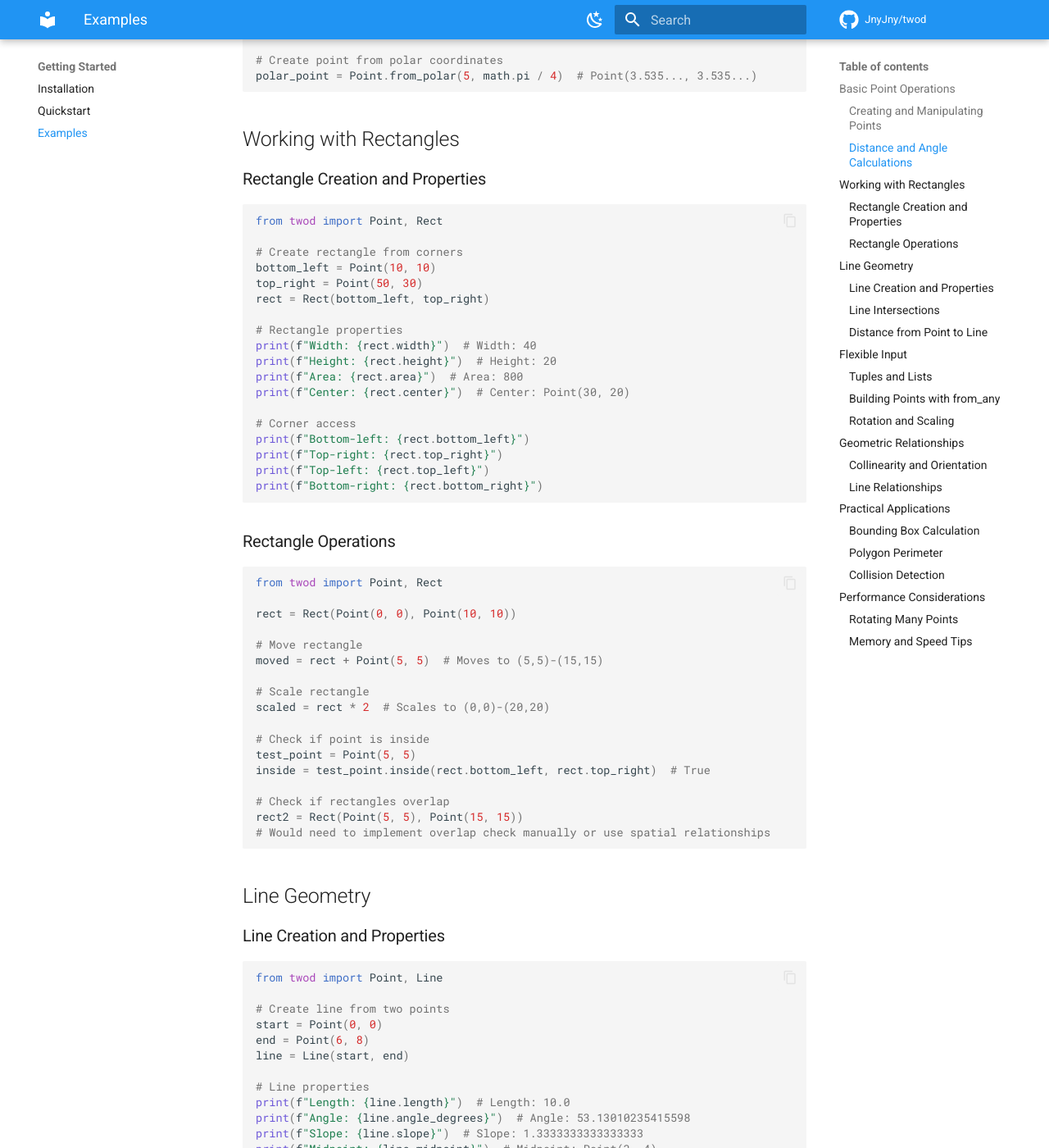
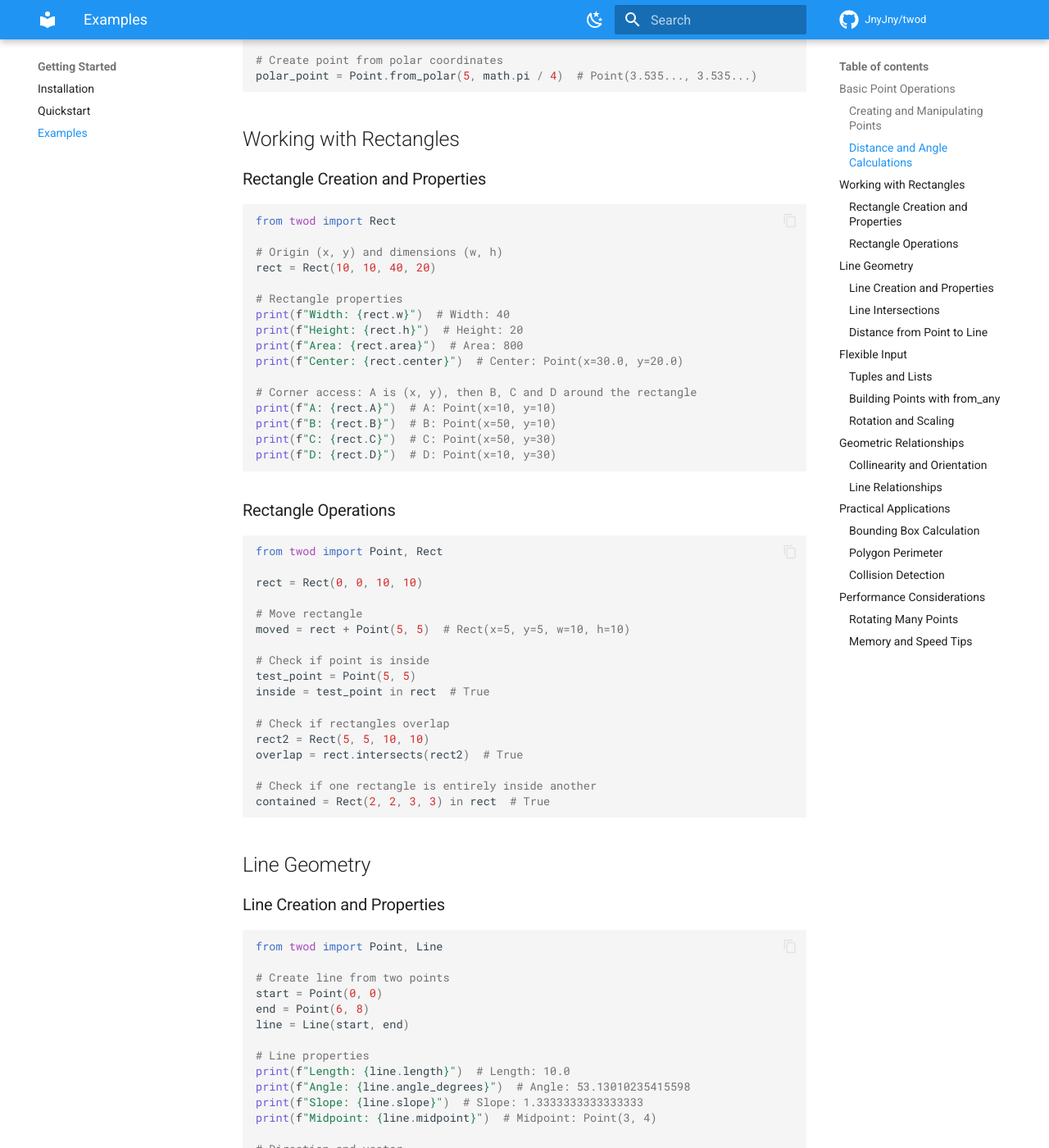
Before and after one commit to JnyJny/twod, an MkDocs documentation site: the page built from docs/examples.md, in a window 1280 px wide and 1400 px high, scrolled down 988 px. Shown: the whole window at 82% size. Built offline with MkDocs 1.6.1 and Material for MkDocs 9.7.7, drawn with Linux system fonts in a browser that asks for light colours; comment, search, counter and statistics services are not loaded; some of the changed text lies outside the part shown.

Commit message:
docs: match Rect examples to the actual Rect(x, y, w, h) API
The examples used Rect(point, point), width, height and corner names that
do not exist, and some printed nonsense instead of raising. Every Python
block in the user docs now runs.

Co-Authored-By: Claude Sonnet 5.5 <noreply@anthropic.com>

````diff
--- a/docs/examples.md
+++ b/docs/examples.md
@@ -50,24 +50,22 @@ polar_point = Point.from_polar(5, math.pi / 4)  # Point(3.535..., 3.535...)
 ### Rectangle Creation and Properties
 
 ```python
-from twod import Point, Rect
+from twod import Rect
 
-# Create rectangle from corners
-bottom_left = Point(10, 10)
-top_right = Point(50, 30)
-rect = Rect(bottom_left, top_right)
+# Origin (x, y) and dimensions (w, h)
+rect = Rect(10, 10, 40, 20)
 
 # Rectangle properties
-print(f"Width: {rect.width}")  # Width: 40
-print(f"Height: {rect.height}")  # Height: 20
+print(f"Width: {rect.w}")  # Width: 40
+print(f"Height: {rect.h}")  # Height: 20
 print(f"Area: {rect.area}")  # Area: 800
-print(f"Center: {rect.center}")  # Center: Point(30, 20)
+print(f"Center: {rect.center}")  # Center: Point(x=30.0, y=20.0)
 
-# Corner access
-print(f"Bottom-left: {rect.bottom_left}")
-print(f"Top-right: {rect.top_right}")
-print(f"Top-left: {rect.top_left}")
-print(f"Bottom-right: {rect.bottom_right}")
+# Corner access: A is (x, y), then B, C and D around the rectangle
+print(f"A: {rect.A}")  # A: Point(x=10, y=10)
+print(f"B: {rect.B}")  # B: Point(x=50, y=10)
+print(f"C: {rect.C}")  # C: Point(x=50, y=30)
+print(f"D: {rect.D}")  # D: Point(x=10, y=30)
 ```
 
 ### Rectangle Operations
@@ -75,21 +73,21 @@ print(f"Bottom-right: {rect.bottom_right}")
 ```python
 from twod import Point, Rect
 
-rect = Rect(Point(0, 0), Point(10, 10))
+rect = Rect(0, 0, 10, 10)
 
 # Move rectangle
-moved = rect + Point(5, 5)  # Moves to (5,5)-(15,15)
-
-# Scale rectangle
-scaled = rect * 2  # Scales to (0,0)-(20,20)
+moved = rect + Point(5, 5)  # Rect(x=5, y=5, w=10, h=10)
 
 # Check if point is inside
 test_point = Point(5, 5)
-inside = test_point.inside(rect.bottom_left, rect.top_right)  # True
+inside = test_point in rect  # True
 
 # Check if rectangles overlap
-rect2 = Rect(Point(5, 5), Point(15, 15))
-# Would need to implement overlap check manually or use spatial relationships
+rect2 = Rect(5, 5, 10, 10)
+overlap = rect.intersects(rect2)  # True
+
+# Check if one rectangle is entirely inside another
+contained = Rect(2, 2, 3, 3) in rect  # True
 ```
 
 ## Line Geometry
@@ -255,7 +253,7 @@ max_x = max(p.x for p in points)  # 20
 min_y = min(p.y for p in points)  # 5
 max_y = max(p.y for p in points)  # 20
 
-bounding_box = Rect(Point(min_x, min_y), Point(max_x, max_y))
+bounding_box = Rect(min_x, min_y, max_x - min_x, max_y - min_y)
 print(f"Bounding box: {bounding_box}")
 ```
 
````
Also changed, not shown: docs/geometry-concepts.md (+4 -2 lines), docs/index.md (+4 -4 lines), docs/quickstart.md (+23 -15 lines).
